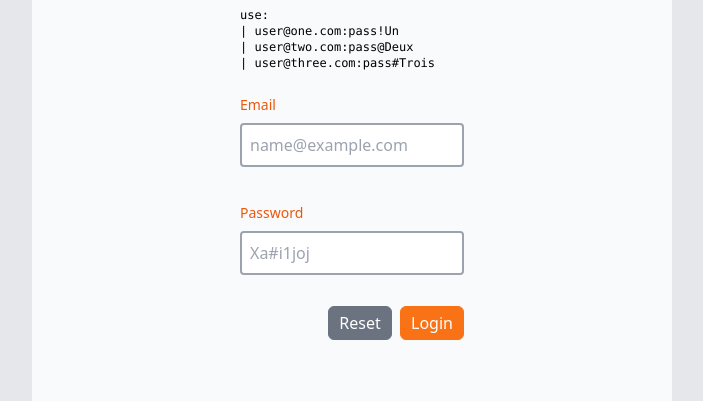
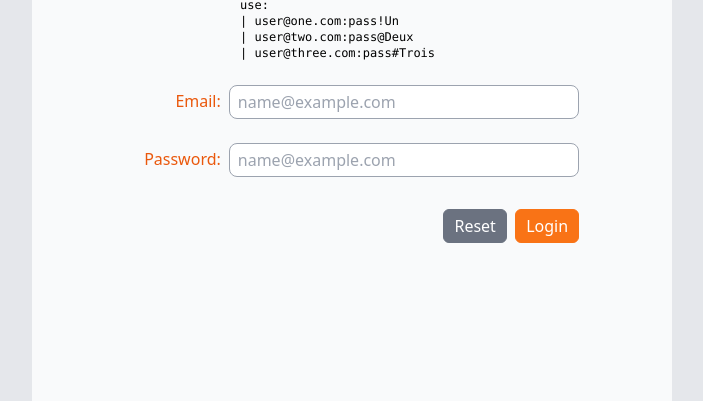
Before and after one commit to mtavkhelidze/les-billets, a React (Vite) app in the folder packages/client/: page /tickets in a window 1280 px wide. Shown: the part 295-696 px from the top of the page, without its empty margins (288-991 px from the left). Built offline with nearby package versions, Linux system fonts and the light colour scheme; no server answers; what @my/domain would draw is missing.

Commit message:
GH-000 Refactor login form

```diff
--- a/packages/client/src/Routes.tsx
+++ b/packages/client/src/Routes.tsx
@@ -19,7 +19,7 @@ export const Routes = () => {
 
   return (
     <Switch>
-      <Route path="/"><TicketEditor /></Route>
+      <Route path="/"><UserLogin /></Route>
       <Route path="/tickets">
         <Protected with={() => isLoggedIn}>
           <TicketsTable tickets={[]} />
--- a/packages/client/src/blocks/labelled-input/LabelledInput.tsx
+++ b/packages/client/src/blocks/labelled-input/LabelledInput.tsx
@@ -28,7 +28,7 @@ export const LabelledInput =
       return (
         <div className="labelled-input-group">
           <div className="input-group">
-            <label className="text-gray-500" htmlFor={props.name} role="label">
+            <label className="text-gray-500 pt-1" htmlFor={props.name} role="label">
               {label}
             </label>
             <textarea
--- a/packages/client/src/blocks/user-login/UserLogin.tsx
+++ b/packages/client/src/blocks/user-login/UserLogin.tsx
@@ -1,4 +1,5 @@
 import { Button } from "@blocks/button";
+import { LabelledInput } from "@blocks/labelled-input";
 import { useUserLogin } from "@blocks/user-login/UserLogin.hooks.ts";
 import { resolver } from "@lib/form.ts";
 import * as O from "effect/Option";
@@ -50,54 +51,25 @@ export const UserLogin = () => {
             }, { keepErrors: false, keepDirty: false });
           }
         }
-        className="flex flex-col w-full md:w-56"
+        className="flex flex-col w-4/5 gap-3"
       >
-        <div className="mb-2 flex flex-col pb-2">
-          <label
-            className="text-orange-600 text-sm font-medium pb-2"
-            htmlFor="email"
-            role="label"
-          >
-            Email
-          </label>
-          <input
-            autoComplete="username"
-            className="p-2 rounded flex-1"
-            disabled={loading}
-            id="email"
-            placeholder="name@example.com"
-            type="email"
-            {...register("email")}
-          />
-          <div
-            className="text-xs italic h-[1.2rem] text-red-600"
-            role="alert"
-          >
-            {errors.email?.message ?? ""}
-          </div>
-        </div>
-        <div className="mb-3 flex flex-col gap-0">
-          <label
-            htmlFor="password"
-            className="text-orange-600 text-sm font-medium pb-2"
-          >Password</label>
-          <input
-            autoComplete="current-password"
-            className="p-2 rounded"
-            disabled={loading}
-            id="password"
-            placeholder="Xa#i1joj"
-            type="password"
-            {...register("password")}
-          />
-          <div
-            className="text-xs italic h-[1.2rem] text-red-600"
-            role="alert"
-          >
-            {errors.password?.message ?? ""}
-          </div>
-        </div>
-        <div className="flex flex-row justify-end gap-2">
+        <LabelledInput
+          required
+          error={errors.email?.message}
+          autoComplete="EMAIL"
+          disabled={loading}
+          label="Email:"
+          placeholder="name@example.com"
+          {...register("email")} />
+        <LabelledInput
+          required
+          error={errors.password?.message}
+          autoComplete="current-password"
+          disabled={loading}
+          label="Password:"
+          placeholder="name@example.com"
+          {...register("password")} />
+        <div className="flex flex-row justify-end gap-2 mr-4 mt-2">
           <Button
             type="reset"
             disabled={loading}
@@ -109,8 +81,8 @@ export const UserLogin = () => {
             disabled={loading}
           >Login</Button>
         </div>
-        <div className="flex flex-row justify-end gap-2">
-          {O.getOrNull(error.pipe(O.map(e => e.message)))}
+        <div className="text-right py-2 text-red-700 text-xs h-24 mr-4">
+          <span>{O.getOrNull(error.pipe(O.map(e => e.message)))}</span>
         </div>
       </form>
     </div>
--- a/packages/client/src/services/UserAuthService.ts
+++ b/packages/client/src/services/UserAuthService.ts
@@ -33,7 +33,7 @@ class UserAuthClientImpl implements UserAuthClient {
       Effect.mapError(_ =>
         Match.value(_).pipe(
           Match.tag("InvalidCredentials", identity),
-          Match.orElse(_ => new UserAuthError({ message: _._tag })),
+          Match.orElse(_ => new UserAuthError({ message: _.toString() })),
         ),
       ),
     );
```
